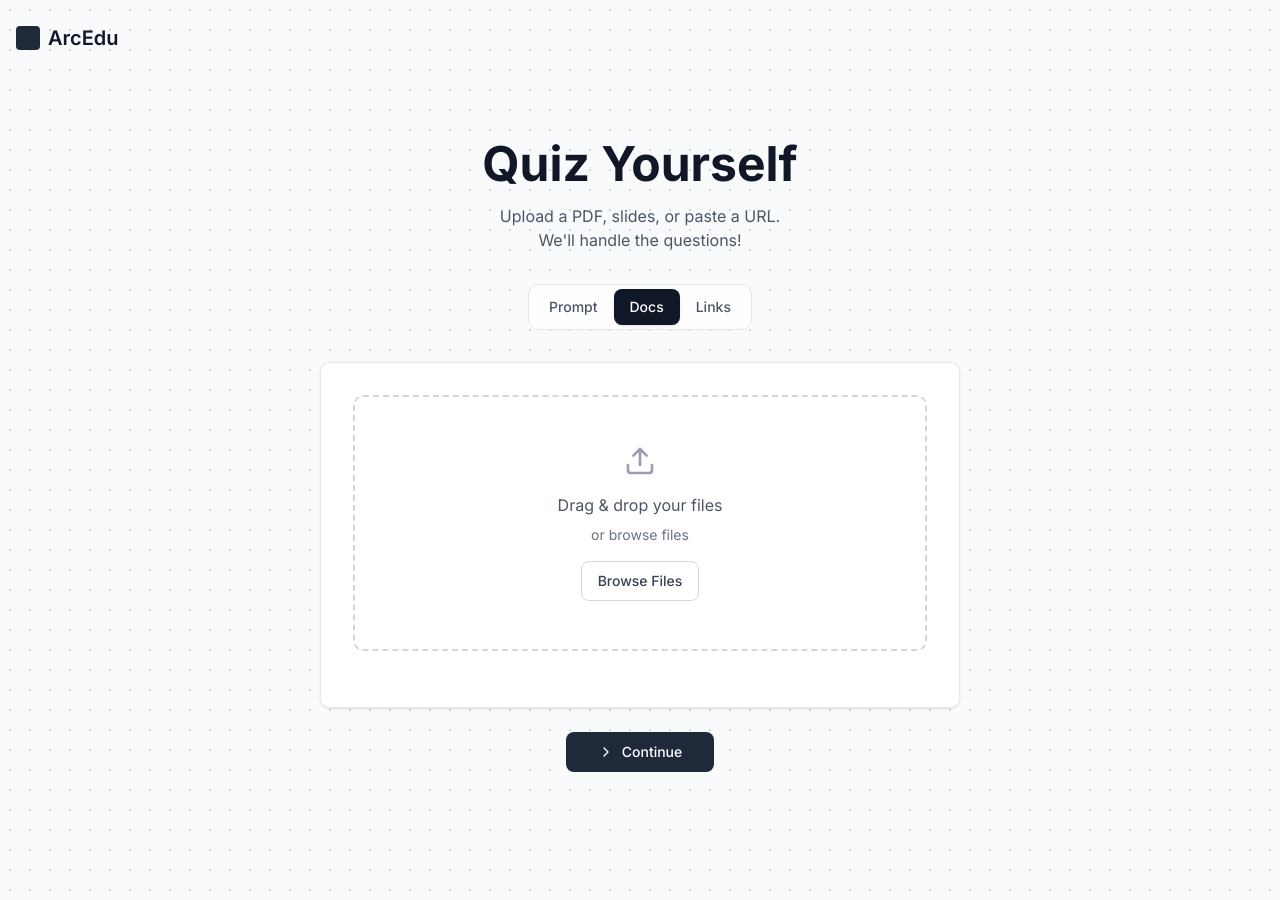
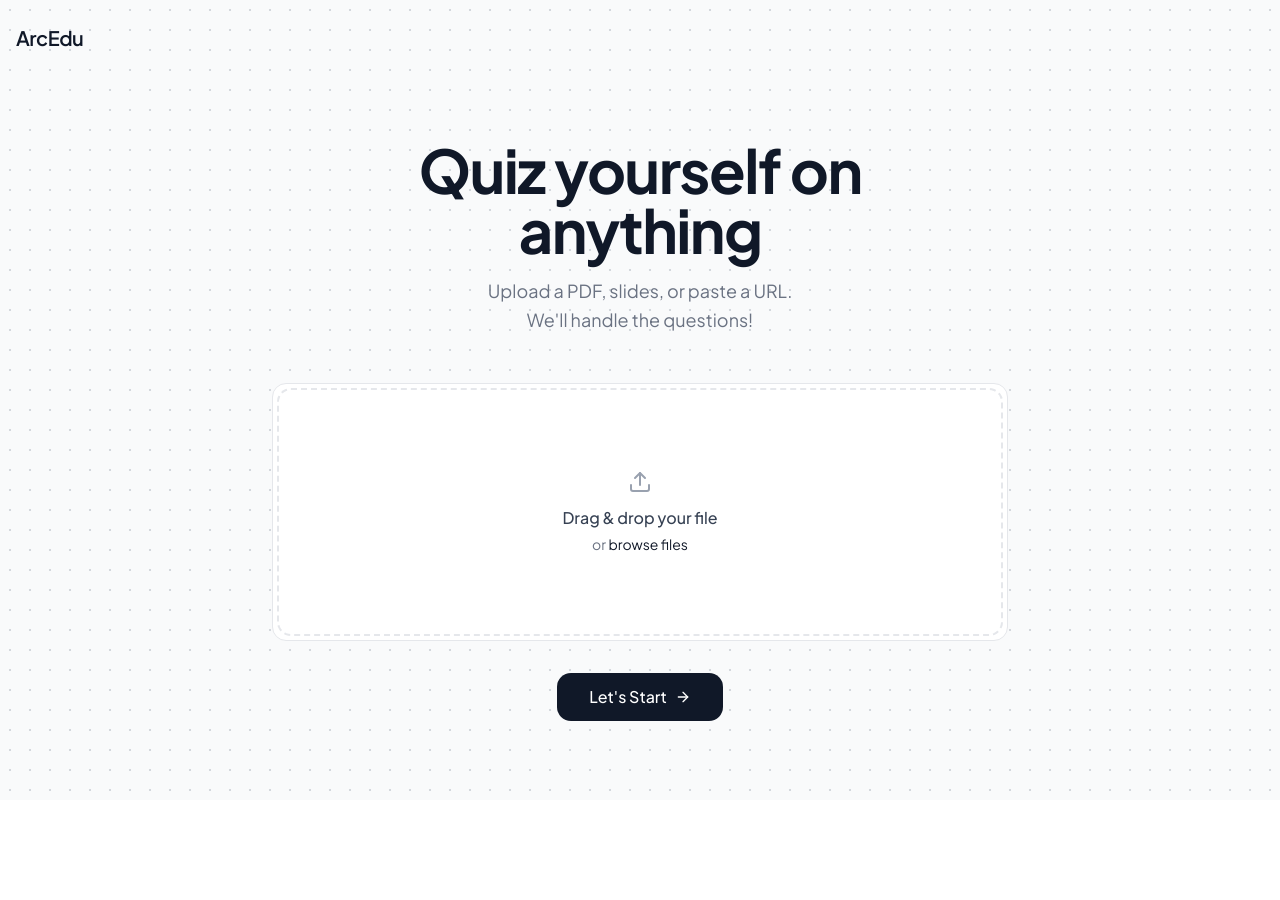
Before and after one commit to bharathajjarapu/ArcEdu, a Next.js app: page / in a window 1280 px wide. After the commit the page ends 800 px from the top, so only its background shows below. Built offline with nearby package versions, Linux system fonts and the light colour scheme.

Commit message:
session
Refactor UI and styles

```diff
--- a/app/layout.tsx
+++ b/app/layout.tsx
@@ -1,16 +1,15 @@
 import type React from "react";
 import type { Metadata } from "next";
-import { Inter } from "next/font/google";
+import { Plus_Jakarta_Sans } from "next/font/google";
 import "./globals.css";
 import { SessionProvider } from "@/contexts/session";
 import { AppProvider } from "@/contexts/app";
 
-const inter = Inter({ subsets: ["latin"] });
+const plusJakarta = Plus_Jakarta_Sans({ subsets: ["latin"], weight: ["400", "500", "600", "700"] });
 
 export const metadata: Metadata = {
-  title: "Quizz App",
+  title: "ArcEdu",
   description: "Quiz yourself on anything",
-  generator: "v0.app",
 };
 
 export default function RootLayout({
@@ -20,7 +19,7 @@ export default function RootLayout({
 }) {
   return (
     <html lang="en">
-      <body className={inter.className}>
+      <body className={plusJakarta.className}>
         <SessionProvider>
           <AppProvider>{children}</AppProvider>
         </SessionProvider>
--- a/app/page.tsx
+++ b/app/page.tsx
@@ -16,6 +16,7 @@ import type { Format, Quiz, Flashcard } from "@/types";
 
 // Lazy load screen components
 const Upload = lazy(() => import("@/components/screens/upload").then((m) => ({ default: m.Upload })));
+const Sessions = lazy(() => import("@/components/screens/sessions").then((m) => ({ default: m.Sessions })));
 const FormatScreen = lazy(() => import("@/components/screens/format").then((m) => ({ default: m.Format })));
 const QuizScreen = lazy(() => import("@/components/screens/quiz").then((m) => ({ default: m.QuizScreen })));
 const Flashcards = lazy(() => import("@/components/screens/flashcards").then((m) => ({ default: m.Flashcards })));
@@ -237,10 +238,9 @@ export default function QuizApp() {
       <header className="px-4 py-6">
         <div className="max-w-7xl mx-auto flex items-center justify-between">
           <div className="flex items-center gap-2">
-            <div className="w-6 h-6 bg-gray-800 rounded"></div>
-            <span className="text-xl font-semibold text-gray-900">ArcEdu</span>
+            <span className="text-xl font-semibold tracking-tight text-gray-900">ArcEdu</span>
           </div>
-          {screen.screen !== "upload" && (
+          {screen.screen !== "upload" && screen.screen !== "sessions" && (
             <div className="flex items-center gap-3">
               <Button variant="ghost" size="sm" onClick={handleNewQuiz} className="border border-gray-200 rounded-lg">
                 <Plus className="w-4 h-4 mr-1" />
@@ -254,16 +254,8 @@ export default function QuizApp() {
       <Suspense fallback={<div className="flex items-center justify-center min-h-[50vh]"><div className="animate-spin rounded-full h-8 w-8 border-b-2 border-gray-900"></div></div>}>
         {screen.screen === "upload" && (
           <Upload
-            inputType={screen.inputType}
-            setInputTypeAction={screen.setInputType}
-            promptText={screen.promptText}
-            setPromptTextAction={screen.setPromptText}
             uploadedDocs={screen.uploadedDocs}
             setUploadedDocsAction={screen.setUploadedDocs}
-            links={screen.links}
-            setLinksAction={screen.setLinks}
-            currentLink={screen.currentLink}
-            setCurrentLinkAction={screen.setCurrentLink}
             error={screen.error}
             setErrorAction={screen.setError}
             isLoading={screen.isLoading}
@@ -277,8 +269,16 @@ export default function QuizApp() {
             onUpdateSessionAction={update}
             onContinueAction={handleContinue}
             all={all}
-            onSelectSessionAction={handleSelectSession}
-            onDeleteSessionAction={handleDeleteSession}
+            onSessionsClick={() => screen.setScreen("sessions")}
+          />
+        )}
+
+        {screen.screen === "sessions" && (
+          <Sessions
+            sessions={all}
+            onSelect={handleSelectSession}
+            onDelete={handleDeleteSession}
+            onBack={() => screen.setScreen("upload")}
           />
         )}
 
--- /dev/null
+++ b/components/screens/sessions.tsx
@@ -0,0 +1,63 @@
+"use client";
+
+import { Button } from "@/components/ui/button";
+import { ArrowLeft, Folder, Trash2 } from "lucide-react";
+import { getRelativeTime } from "@/lib/format";
+
+interface SessionsProps {
+  sessions: any[];
+  onSelect: (session: any) => void;
+  onDelete: (id: string) => void;
+  onBack: () => void;
+}
+
+export function Sessions({ sessions, onSelect, onDelete, onBack }: SessionsProps) {
+  const completed = sessions.filter((s) => s.completed);
+
+  return (
+    <div className="max-w-7xl mx-auto py-10">
+      {completed.length === 0 ? (
+        <div className="text-center py-20">
+          <Folder className="w-12 h-12 text-gray-300 mx-auto mb-4" />
+          <p className="text-gray-500 text-lg">No sessions yet</p>
+          <p className="text-gray-400 text-sm mt-1">Complete a quiz to see it here</p>
+        </div>
+      ) : (
+        <div className="grid grid-cols-2 md:grid-cols-3 lg:grid-cols-4 gap-4">
+          {completed.map((session) => (
+            <div
+              key={session.id}
+              onClick={() => onSelect(session)}
+              className="group cursor-pointer relative bg-white border border-gray-200 rounded-xl p-5 hover:border-gray-300 transition-colors"
+            >
+              <div
+                className="w-12 h-12 rounded-xl flex items-center justify-center mb-4"
+                style={{ backgroundColor: session.color || "#f3f4f6" }}
+              >
+                <Folder className="w-6 h-6 text-gray-700" />
+              </div>
+
+              <h3 className="font-semibold text-gray-900 mb-1 truncate">
+                {session.title}
+              </h3>
+
+              <p className="text-sm text-gray-500">
+                {getRelativeTime(new Date(session.updatedAt))}
+              </p>
+
+              <button
+                onClick={(e) => {
+                  e.stopPropagation();
+                  onDelete(session.id);
+                }}
+                className="absolute top-3 right-3 p-1.5 rounded-lg text-gray-400 hover:text-red-500 hover:bg-red-50 opacity-0 group-hover:opacity-100 transition-opacity"
+              >
+                <Trash2 className="w-4 h-4" />
+              </button>
+            </div>
+          ))}
+        </div>
+      )}
+    </div>
+  );
+}
--- a/components/screens/upload.tsx
+++ b/components/screens/upload.tsx
@@ -1,21 +1,15 @@
 "use client";
 
-import { useState } from "react";
 import { Button } from "@/components/ui/button";
 import { Card } from "@/components/ui/card";
-import { Input } from "@/components/ui/input";
 import {
-  ChevronRight,
-  Plus,
-  X,
   FileText,
   Trash2,
   Loader2,
-  Folder,
   UploadIcon,
+  ArrowRight,
+  FolderOpen,
 } from "lucide-react";
-import { cn } from "@/lib/utils";
-import type { InputType } from "@/types";
 import { generateTitle } from "@/lib/api/client";
 import { parse } from "@/lib/parse";
 import * as docs from "@/lib/storage/docs";
@@ -23,21 +17,12 @@ import * as queue from "@/lib/process/queue";
 import * as worker from "@/lib/process/worker";
 import { simple as simpleHash } from "@/lib/data/hash";
 import type { Chunk } from "@/types";
-import { getRelativeTime } from "@/lib/format";
 
 interface UploadProps {
-  inputType: InputType;
-  setInputTypeAction: (type: InputType) => void;
-  promptText: string;
-  setPromptTextAction: (text: string) => void;
   uploadedDocs: Array<{ id: string; name: string; size: string }>;
   setUploadedDocsAction: (
     docs: Array<{ id: string; name: string; size: string }>,
   ) => void;
-  links: string[];
-  setLinksAction: (links: string[]) => void;
-  currentLink: string;
-  setCurrentLinkAction: (link: string) => void;
   error: string | null;
   setErrorAction: (error: string | null) => void;
   isLoading: boolean;
@@ -47,21 +32,12 @@ interface UploadProps {
   onUpdateSessionAction: (id: string, data: { title: string }) => Promise<void>;
   onContinueAction: () => void;
   all: any[];
-  onSelectSessionAction: (session: any) => void;
-  onDeleteSessionAction: (id: string) => void;
+  onSessionsClick: () => void;
 }
 
 export function Upload({
-  inputType,
-  setInputTypeAction,
-  promptText,
-  setPromptTextAction,
   uploadedDocs,
   setUploadedDocsAction,
-  links,
-  setLinksAction,
-  currentLink,
-  setCurrentLinkAction,
   error,
   setErrorAction,
   isLoading,
@@ -71,8 +47,7 @@ export function Upload({
   onUpdateSessionAction,
   onContinueAction,
   all,
-  onSelectSessionAction,
-  onDeleteSessionAction,
+  onSessionsClick,
 }: UploadProps) {
   const handleFileUpload = async (
     event: React.ChangeEvent<HTMLInputElement>,
@@ -158,87 +133,61 @@ export function Upload({
     }
   };
 
-  const addLink = () => {
-    if (currentLink.trim()) {
-      setLinksAction([...links, currentLink.trim()]);
-      setCurrentLinkAction("");
-    }
-  };
-
-  const removeLink = (index: number) => {
-    setLinksAction(links.filter((_, i) => i !== index));
-  };
-
   const handleRemoveDoc = (docId: string) => {
     setUploadedDocsAction(uploadedDocs.filter((d) => d.id !== docId));
   };
 
   return (
-    <div className="max-w-2xl mx-auto px-4 py-16">
-      <div className="text-center mb-8">
-        <h1 className="text-5xl font-bold text-gray-900 mb-4">Quiz Yourself</h1>
-        <p className="text-gray-600 mb-8">
+    <div className="max-w-3xl mx-auto px-4 py-16">
+      <div className="text-center mb-12">
+        <h1 className="text-6xl font-bold tracking-tight text-gray-900 mb-4">
+          Quiz yourself on
+          <br />
+          anything
+        </h1>
+        <p className="text-gray-500 text-lg leading-relaxed">
           Upload a PDF, slides, or paste a URL.
           <br />
           We'll handle the questions!
         </p>
       </div>
 
-      <div className="flex justify-center mb-8">
-        <div className="bg-white/80 backdrop-blur-sm p-1 rounded-lg flex border border-gray-200">
+      {/* Upload Zone */}
+      <Card className="p-0 mb-0 bg-white border-gray-200 rounded-xl overflow-hidden">
+        <div
+          className="border-2 border-dashed border-gray-200 rounded-xl m-1 py-20 px-10 text-center hover:border-gray-300 transition-colors"
+          onDragOver={(e) => {
+            e.preventDefault();
+            e.currentTarget.classList.add("border-gray-400", "bg-gray-50");
+          }}
+          onDragLeave={(e) => {
+            e.preventDefault();
+            e.currentTarget.classList.remove("border-gray-400", "bg-gray-50");
+          }}
+          onDrop={(e) => {
+            e.preventDefault();
+            e.currentTarget.classList.remove("border-gray-400", "bg-gray-50");
+            const files = e.dataTransfer.files;
+            if (files.length > 0) {
+              const input = document.getElementById("file-upload") as HTMLInputElement;
+              const dataTransfer = new DataTransfer();
+              Array.from(files).forEach((file) => dataTransfer.items.add(file));
+              input.files = dataTransfer.files;
+              input.dispatchEvent(new Event("change", { bubbles: true }));
+            }
+          }}
+        >
+          <UploadIcon className="w-6 h-6 text-gray-400 mx-auto mb-3" />
+          <p className="text-gray-700 font-medium mb-1">Drag & drop your file</p>
+          <p className="text-sm text-gray-500">
+            or{" "}
             <button
-            onClick={() => setInputTypeAction("prompt")}
-            className={cn(
-              "px-4 py-2 rounded-md text-sm font-medium transition-all",
-              inputType === "prompt"
-                ? "bg-gray-900 text-white shadow-sm"
-                : "text-gray-600 hover:text-gray-900 hover:bg-gray-100",
-            )}
+              onClick={() => document.getElementById("file-upload")?.click()}
+              className="text-gray-900 hover:text-gray-700"
             >
-            Prompt
+              browse files
             </button>
-          <button
-            onClick={() => setInputTypeAction("docs")}
-            className={cn(
-              "px-4 py-2 rounded-md text-sm font-medium transition-all",
-              inputType === "docs"
-                ? "bg-gray-900 text-white shadow-sm"
-                : "text-gray-600 hover:text-gray-900 hover:bg-gray-100",
-            )}
-          >
-            Docs
-          </button>
-          <button
-            onClick={() => setInputTypeAction("links")}
-            className={cn(
-              "px-4 py-2 rounded-md text-sm font-medium transition-all",
-              inputType === "links"
-                ? "bg-gray-900 text-white shadow-sm"
-                : "text-gray-600 hover:text-gray-900 hover:bg-gray-100",
-            )}
-          >
-            Links
-          </button>
-        </div>
-      </div>
-
-      {inputType === "prompt" && (
-        <Card className="p-8 mb-6 bg-white/90 backdrop-blur-sm border-gray-200">
-          <textarea
-            placeholder="Enter your prompt here..."
-            value={promptText}
-            onChange={(e) => setPromptTextAction(e.target.value)}
-            className="w-full h-40 p-4 border border-gray-300 rounded-lg resize-none focus:outline-none focus:ring-2 focus:ring-gray-500 focus:border-transparent bg-white text-gray-900 placeholder-gray-500"
-          />
-        </Card>
-      )}
-
-      {inputType === "docs" && (
-        <Card className="p-8 mb-6 bg-white/90 backdrop-blur-sm border-gray-200">
-          <div className="border-2 border-dashed border-gray-300 rounded-lg p-12 text-center hover:border-gray-400 mb-6">
-            <UploadIcon className="w-8 h-8 text-gray-400 mx-auto mb-4" />
-            <p className="text-gray-600 mb-2">Drag & drop your files</p>
-            <p className="text-sm text-gray-500 mb-4">or browse files</p>
+          </p>
           <input
             type="file"
             multiple
@@ -247,39 +196,21 @@ export function Upload({
             className="hidden"
             id="file-upload"
           />
-            <Button
-              variant="outline"
-              onClick={() => document.getElementById("file-upload")?.click()}
-              disabled={isLoading}
-              className="bg-white border-gray-300 text-gray-700 hover:bg-gray-50"
-            >
-              {isLoading ? (
-                <>
-                  <Loader2 className="w-4 h-4 mr-2 animate-spin" />
-                  Loading...
-                </>
-              ) : (
-                "Browse Files"
-              )}
-            </Button>
         </div>
+      </Card>
 
+      {/* Uploaded Files */}
       {uploadedDocs.length > 0 && (
-            <div className="space-y-3">
-              <h4 className="text-sm font-medium text-gray-700 mb-3">
-                Uploaded Documents:
-              </h4>
+        <div className="mt-4 space-y-2">
           {uploadedDocs.map((doc) => (
             <div
               key={doc.id}
-                  className="flex items-center justify-between p-3 bg-gray-50 rounded-lg border border-gray-200"
+              className="flex items-center justify-between p-3 bg-white rounded-xl border border-gray-200"
             >
               <div className="flex items-center gap-3">
                 <FileText className="w-5 h-5 text-gray-500" />
                 <div>
-                      <p className="text-sm font-medium text-gray-900">
-                        {doc.name}
-                      </p>
+                  <p className="text-sm font-medium text-gray-900">{doc.name}</p>
                   <p className="text-xs text-gray-500">{doc.size}</p>
                 </div>
               </div>
@@ -295,125 +226,46 @@ export function Upload({
           ))}
         </div>
       )}
-        </Card>
-      )}
 
-      {inputType === "links" && (
-        <Card className="p-8 mb-6 bg-white/90 backdrop-blur-sm border-gray-200">
-          <div className="mb-4">
-            <p className="text-sm text-gray-600 mb-4">
-              You can use YouTube Links and Doc Links
-            </p>
-            <div className="flex gap-2">
-              <Input
-                placeholder="https://example.com"
-                value={currentLink}
-                onChange={(e) => setCurrentLinkAction(e.target.value)}
-                onKeyPress={(e) => e.key === "Enter" && addLink()}
-                className="flex-1 bg-white border-gray-300 text-gray-900 placeholder-gray-500"
-              />
-              <Button
-                onClick={addLink}
-                disabled={!currentLink.trim()}
-                className="bg-gray-800 hover:bg-gray-900 text-white"
-              >
-                <Plus className="w-4 h-4" />
-              </Button>
-            </div>
-          </div>
-
-          {links.length > 0 && (
-            <div className="space-y-2">
-              <h4 className="text-sm font-medium text-gray-700 mb-3">
-                Added Links:
-              </h4>
-              {links.map((link, index) => (
-                <div
-                  key={index}
-                  className="flex items-center justify-between p-3 bg-gray-50 rounded-lg border border-gray-200"
-                >
-                  <p className="text-sm text-gray-900 truncate flex-1 mr-3">
-                    {link}
-                  </p>
-                  <Button
-                    variant="ghost"
-                    size="sm"
-                    onClick={() => removeLink(index)}
-                    className="text-gray-400 hover:text-red-500 hover:bg-red-50"
-                  >
-                    <X className="w-4 h-4" />
-                  </Button>
-                </div>
-              ))}
-            </div>
-          )}
-        </Card>
-      )}
-
+      {/* Error */}
       {error && (
-        <div className="mb-6 p-4 bg-red-50 border border-red-200 rounded-lg">
+        <div className="mt-6 p-4 bg-red-50 border border-red-200 rounded-xl">
           <p className="text-red-700 text-sm">{error}</p>
         </div>
       )}
 
-      <div className="text-center mb-16">
+      {/* Start Button */}
+      <div className="mt-8 flex justify-center">
         <Button
           onClick={onContinueAction}
           disabled={isLoading}
-          className="bg-gray-800 hover:bg-gray-900 text-white px-8 py-3"
+          className="bg-gray-900 hover:bg-gray-800 text-white h-12 px-8 rounded-xl text-base font-medium"
         >
-          <ChevronRight className="w-4 h-4 mr-2" />
-          Continue
+          {isLoading ? (
+            <>
+              <Loader2 className="w-4 h-4 mr-2 animate-spin" />
+              Processing...
+            </>
+          ) : (
+            <>
+              Let's Start
+              <ArrowRight className="w-4 h-4 ml-2" />
+            </>
+          )}
         </Button>
       </div>
 
+      {/* My Sessions Button */}
       {all.filter((s) => s.completed).length > 0 && (
-        <div className="mt-16">
-          <h2 className="text-2xl font-bold text-gray-900 mb-6">
-            Past Learning
-          </h2>
-          <div className="grid grid-cols-1 md:grid-cols-2 gap-4">
-            {all
-              .filter((s) => s.completed)
-              .map((session) => (
-                <Card
-                  key={session.id}
-                  className="p-4 cursor-pointer hover:shadow-lg transition-all border-gray-200 bg-white/90"
-                  onClick={() => onSelectSessionAction(session)}
-                >
-                  <div className="flex items-start justify-between">
-                    <div className="flex items-center gap-3 flex-1">
-                      <div
-                        className="w-10 h-10 rounded-lg flex items-center justify-center"
-                        style={{
-                          backgroundColor: session.color || "#e5e7eb",
-                        }}
-                      >
-                        <Folder className="w-5 h-5 text-gray-700" />
-                      </div>
-                      <div>
-                        <h3 className="text-sm font-semibold text-gray-900 mb-1">
-                          {session.title}
-                        </h3>
-                        <p className="text-xs text-gray-500">
-                          {getRelativeTime(new Date(session.updatedAt))}
-                        </p>
-                      </div>
-                    </div>
+        <div className="mt-6 flex justify-center">
           <Button
             variant="ghost"
-                      size="sm"
-                      onClick={(e) => {
-                        e.stopPropagation();
-                        onDeleteSessionAction(session.id);
-                      }}
+            onClick={onSessionsClick}
+            className="text-gray-600 hover:text-gray-900 hover:bg-gray-100 border border-gray-200"
           >
-                      <Trash2 className="w-3 h-3 text-gray-400" />
+            <FolderOpen className="w-4 h-4 mr-2" />
+            My Sessions
           </Button>
-                  </div>
-                </Card>
-              ))}
-          </div>
         </div>
       )}
     </div>
--- a/components/ui/button.tsx
+++ b/components/ui/button.tsx
@@ -13,14 +13,14 @@ export const Button = ({
   children,
   ...props
 }: ButtonProps) => {
-  const baseClasses = "inline-flex items-center justify-center rounded-md text-sm font-medium transition-colors focus-visible:outline-none focus-visible:ring-2 focus-visible:ring-ring focus-visible:ring-offset-2 disabled:opacity-50 disabled:pointer-events-none ring-offset-background"
+  const baseClasses = "inline-flex items-center justify-center rounded-lg text-sm font-medium transition-colors focus-visible:outline-none focus-visible:ring-2 focus-visible:ring-ring focus-visible:ring-offset-2 disabled:opacity-50 disabled:pointer-events-none ring-offset-background"
 
   const variants = {
-    default: "bg-gray-800 text-white hover:bg-gray-900",
+    default: "bg-gray-900 text-white hover:bg-gray-800",
     destructive: "bg-red-500 text-white hover:bg-red-600",
-    outline: "border border-gray-300 bg-white hover:bg-gray-50 text-gray-900",
+    outline: "border border-gray-200 bg-white hover:bg-gray-50 text-gray-900",
     secondary: "bg-gray-100 text-gray-900 hover:bg-gray-200",
-    ghost: "hover:bg-gray-100 text-gray-900",
+    ghost: "hover:bg-gray-100 text-gray-700",
     link: "underline-offset-4 hover:underline text-gray-900"
   }
 
--- a/components/ui/card.tsx
+++ b/components/ui/card.tsx
@@ -8,7 +8,7 @@ export const Card = ({ className, children, ...props }: CardProps) => {
   return (
     <div
       className={cn(
-        "rounded-lg border border-gray-200 bg-white shadow-sm",
+        "rounded-xl border border-gray-200 bg-white",
         className
       )}
       {...props}
@@ -55,7 +55,7 @@ interface CardDescriptionProps extends React.HTMLAttributes<HTMLParagraphElement
 export const CardDescription = ({ className, children, ...props }: CardDescriptionProps) => {
   return (
     <p
-      className={cn("text-sm text-gray-600", className)}
+      className={cn("text-sm text-gray-500", className)}
       {...props}
     >
       {children}
```
Also changed, not shown: components/screens/flashcards.tsx (+8 -8 lines), components/screens/format.tsx (+14 -14 lines), components/screens/quiz.tsx (+11 -11 lines), components/screens/results.tsx (+5 -5 lines). Lines whose indentation alone changed are shown as unchanged.
